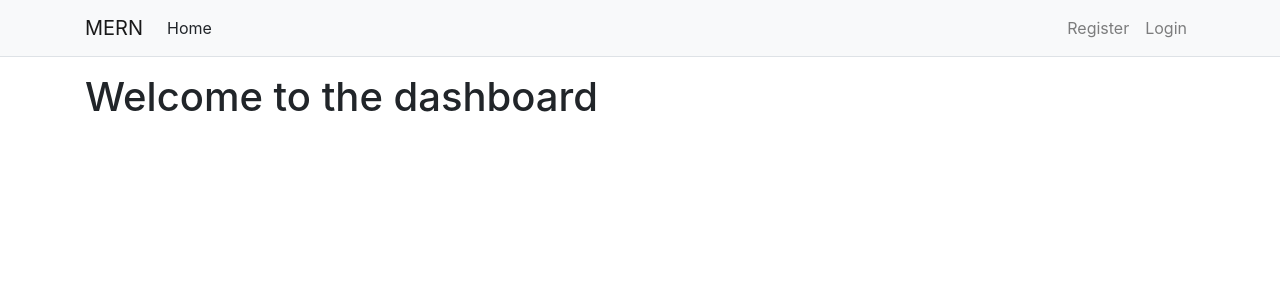
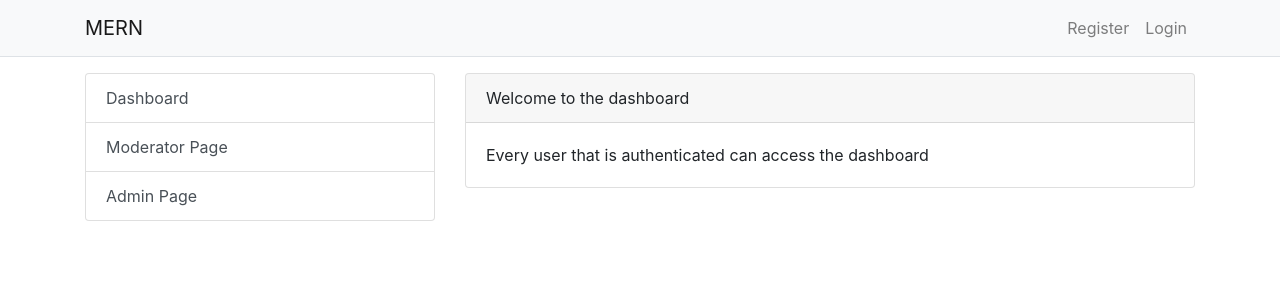
Before and after one commit to nbagonoc/mern-multiple-user, a React (Create React App) app in the folder client/: page /dashboard in a window 1280 px wide. Shown: the top 300 px of the page. Built offline with nearby package versions, Linux system fonts and the light colour scheme.

Commit message:
improved the UI

```diff
--- a/client/src/components/auth/Login.js
+++ b/client/src/components/auth/Login.js
@@ -42,7 +42,7 @@ class Login extends Component {
     return (
       <div className="container my-3">
         <div className="row">
-          <div className="col-md-6 mx-auto">
+          <div className="col-lg-4 col-md-6 mx-auto">
             <div className="card">
               <div className="card-header">Sign-in</div>
               <div className="card-body">
--- a/client/src/components/auth/Register.js
+++ b/client/src/components/auth/Register.js
@@ -63,7 +63,7 @@ class Register extends Component {
     return (
       <div className="container my-3">
         <div className="row">
-          <div className="col-md-6 mx-auto">
+          <div className="col-lg-4 col-md-6 mx-auto">
             <div className="card">
               <div className="card-header">Sign-up</div>
               <div className="card-body">
--- a/client/src/components/home/Home.js
+++ b/client/src/components/home/Home.js
@@ -7,9 +7,6 @@ const Home = () => {
   return (
     <div>
       <Banner />
-      <div className="container my-3">
-        <h1>This is the homepage</h1>
-      </div>
     </div>
   );
 };
--- a/client/src/components/layouts/Banner.js
+++ b/client/src/components/layouts/Banner.js
@@ -2,12 +2,12 @@ import React from "react";
 
 const Banner = () => {
   return (
-    <div className="jumbotron fluid">
+    <div className="py-5 bg-light">
       <h1 className="display-4 text-uppercase text-center">
         MERN Stack Multiple User
       </h1>
       <h3 className="text-center font-weight-light">
-        A MERN Stack boilerplate with multiple user roles using JSON Web Tokens
+        A MERN Stack boilerplate with multiple user roles using JWT
       </h3>
     </div>
   );
--- a/client/src/components/layouts/Navbar.js
+++ b/client/src/components/layouts/Navbar.js
@@ -22,17 +22,6 @@ class Navbar extends Component {
               <span className="navbar-toggler-icon" />
             </button>
             <div className="collapse navbar-collapse" id="collapsibleNavId">
-              <ul className="navbar-nav">
-                <li className="nav-item">
-                  <NavLink
-                    className="nav-link"
-                    to="/"
-                    activeStyle={{ color: "#212529" }}
-                  >
-                    Home
-                  </NavLink>
-                </li>
-              </ul>
               <ul className="navbar-nav ml-auto">
                 <li className="nav-item">
                   <NavLink
--- /dev/null
+++ b/client/src/components/layouts/Sidebar.js
@@ -0,0 +1,28 @@
+import React, { Component } from "react";
+import { Link } from "react-router-dom";
+
+class Sidebar extends Component {
+  render() {
+    return (
+      <div className="list-group">
+        <Link
+          className="list-group-item list-group-item-action"
+          to="/dashboard"
+        >
+          Dashboard
+        </Link>
+        <Link
+          className="list-group-item list-group-item-action"
+          to="/moderator"
+        >
+          Moderator Page
+        </Link>
+        <Link className="list-group-item list-group-item-action" to="/admin">
+          Admin Page
+        </Link>
+      </div>
+    );
+  }
+}
+
+export default Sidebar;
--- a/client/src/components/user/admin/Admin.js
+++ b/client/src/components/user/admin/Admin.js
@@ -1,10 +1,23 @@
 import React, { Component } from "react";
+import Sidebar from "../../layouts/Sidebar";
 
 class Admin extends Component {
   render() {
     return (
       <div className="container my-3">
-        <h1>Admin page level</h1>
+        <div className="row">
+          <div className="col-md-4">
+            <Sidebar />
+          </div>
+          <div className="col-md-8">
+            <div className="card">
+              <div className="card-header">Welcome to the admin page</div>
+              <div className="card-body">
+                Only the Adminstrator can access this page
+              </div>
+            </div>
+          </div>
+        </div>
       </div>
     );
   }
--- a/client/src/components/user/dashboard/Dashboard.js
+++ b/client/src/components/user/dashboard/Dashboard.js
@@ -1,10 +1,23 @@
 import React, { Component } from "react";
+import Sidebar from "../../layouts/Sidebar";
 
 class Dashboard extends Component {
   render() {
     return (
       <div className="container my-3">
-        <h1>Welcome to the dashboard</h1>
+        <div className="row">
+          <div className="col-md-4">
+            <Sidebar />
+          </div>
+          <div className="col-md-8">
+            <div className="card">
+              <div className="card-header">Welcome to the dashboard</div>
+              <div className="card-body">
+                Every user that is authenticated can access the dashboard
+              </div>
+            </div>
+          </div>
+        </div>
       </div>
     );
   }
--- a/client/src/components/user/moderator/Moderator.js
+++ b/client/src/components/user/moderator/Moderator.js
@@ -1,10 +1,23 @@
 import React, { Component } from "react";
+import Sidebar from "../../layouts/Sidebar";
 
 class Moderator extends Component {
   render() {
     return (
       <div className="container my-3">
-        <h1>Moderator page level</h1>
+        <div className="row">
+          <div className="col-md-4">
+            <Sidebar />
+          </div>
+          <div className="col-md-8">
+            <div className="card">
+              <div className="card-header">Welcome to the moderator page</div>
+              <div className="card-body">
+                The administrator and moderator can access this page
+              </div>
+            </div>
+          </div>
+        </div>
       </div>
     );
   }
```
